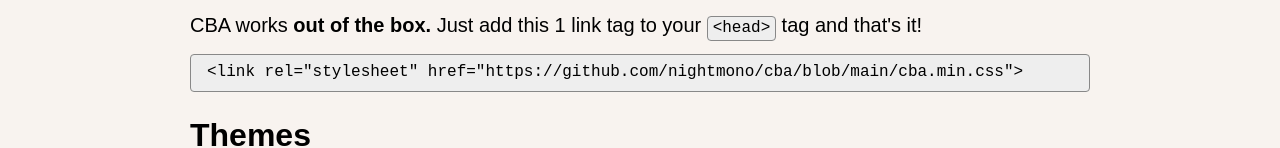
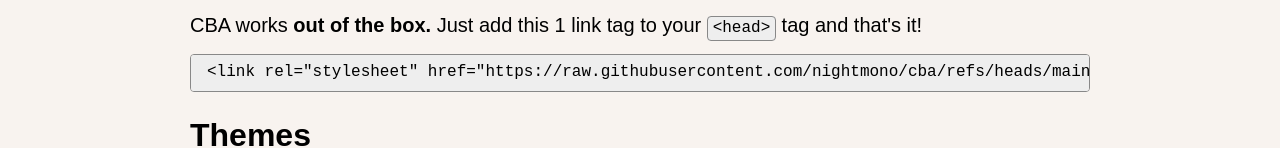
Before and after one commit to nightmono/cba, a plain HTML site: page index.html in a window 1280 px wide. Shown: the part 414-562 px from the top of the page. Drawn offline with Linux system fonts and the light colour scheme; a small style sheet from the web is missing.

Commit message:
Update minimised href to correct raw link

```diff
--- a/index.html
+++ b/index.html
@@ -40,7 +40,7 @@
 
         <h1>Guide</h1>
         <p>CBA works <strong>out of the box.</strong> Just add this 1 link tag to your <code>&lt;head&gt;</code> tag and that's it!</p>
-        <pre>&lt;link rel="stylesheet" href="https://github.com/nightmono/cba/blob/main/cba.min.css"&gt;</pre>
+        <pre>&lt;link rel="stylesheet" href="https://raw.githubusercontent.com/nightmono/cba/refs/heads/main/cba.min.css"&gt;</pre>
 
         <h1>Themes</h1>
         <p>CBA has <em>planned</em> themes for when you want to convey different vibes.</p>
```
